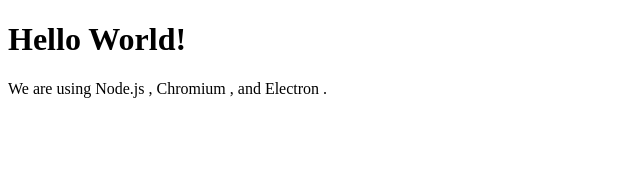
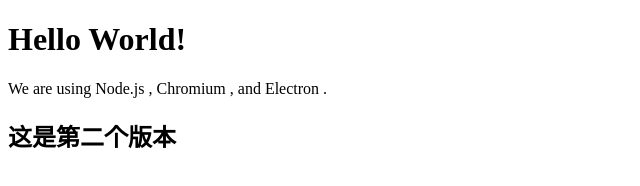
Before and after one commit to guangya/browser, an Electron app: page index.html in a window 800 px wide. Shown: the whole page, without its empty margins (0-640 px from the left). Drawn offline with Linux system fonts and the light colour scheme.

Commit message:
创建第二个版本，用来测试自动更新

```diff
--- a/index.html
+++ b/index.html
@@ -11,5 +11,6 @@
     We are using Node.js <span id="node-version"></span>,
     Chromium <span id="chrome-version"></span>,
     and Electron <span id="electron-version"></span>.
+    <h2>这是第二个版本</h2>
   </body>
 </html>
--- a/package.json
+++ b/package.json
@@ -1,6 +1,6 @@
 {
   "name": "browser",
-  "version": "0.0.1",
+  "version": "0.0.2",
   "description": "",
   "main": "main.js",
   "scripts": {
```
